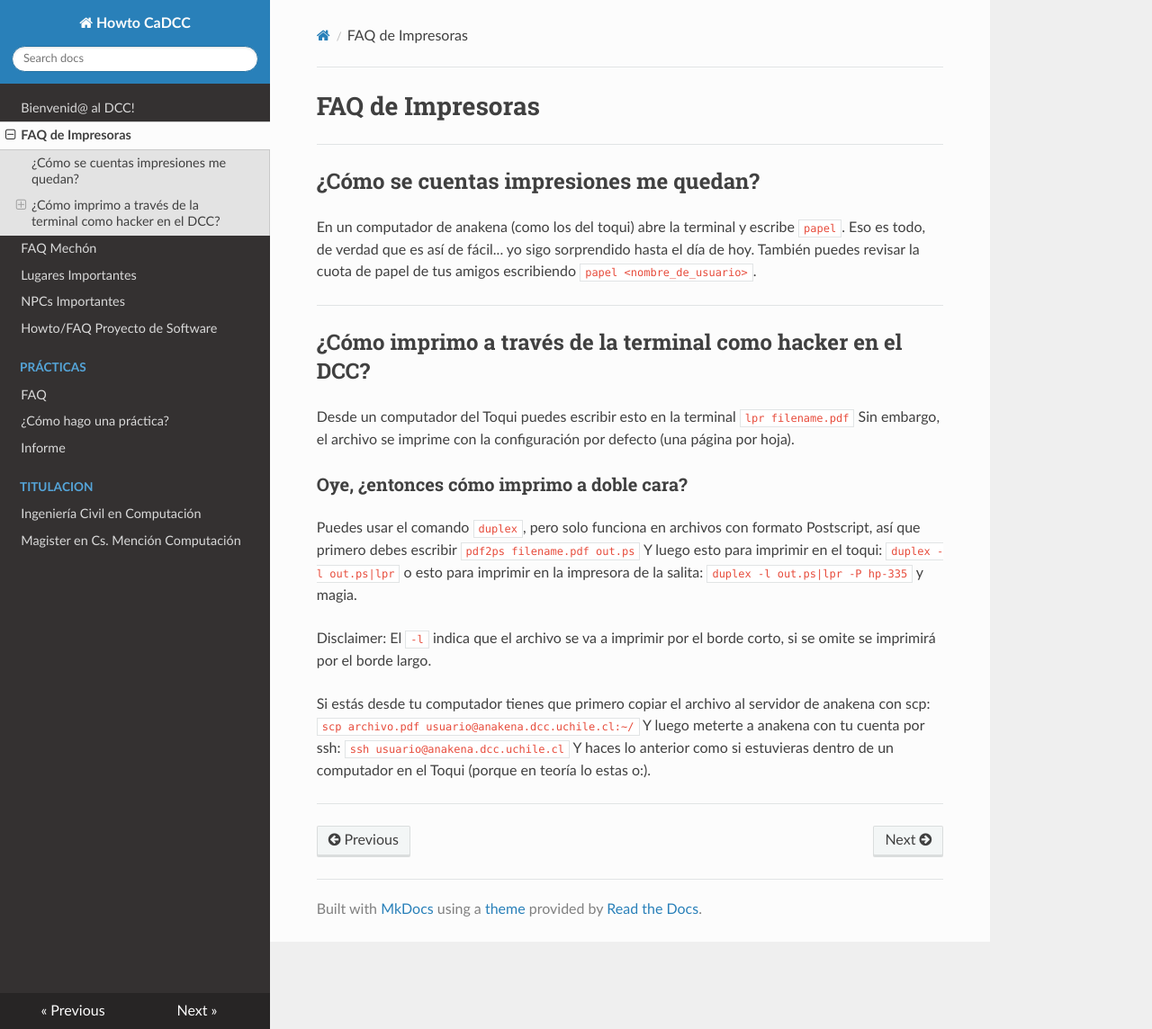
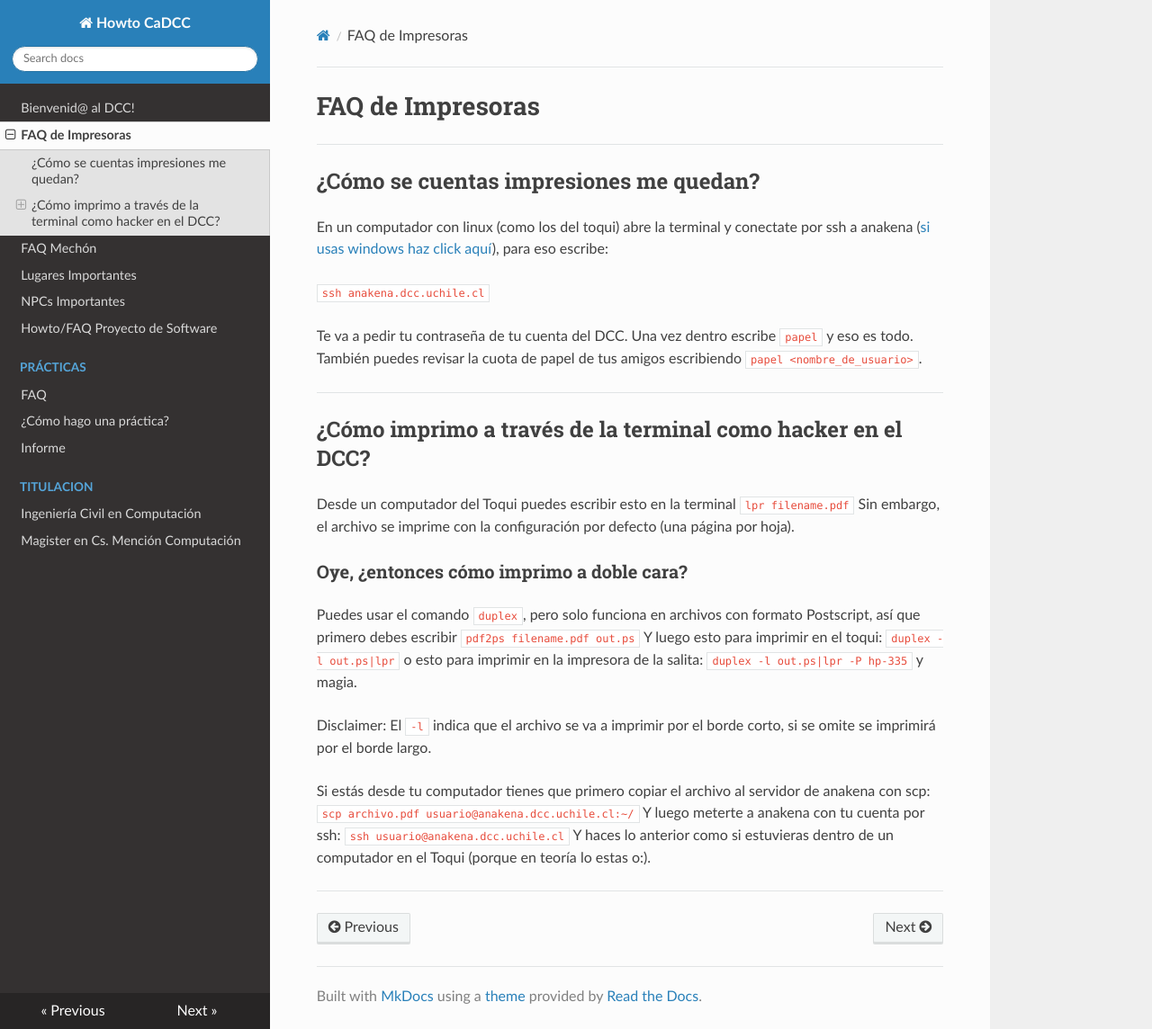
Before and after one commit to cadcc/howto, an MkDocs documentation site: the page built from docs/FAQ Impresoras.md, in a window 1280 px wide and 1144 px high. Shown: the whole window at 90% size. Built offline with MkDocs 1.6.1, drawn with Linux system fonts in a browser that asks for light colours; nearby versions of some CDN libraries.

Commit message:
Corrección sobre el comando papel
no decía que hay que meterse por ssh a anakena y se agregó un link que dice como hacer ssh con wandows

```diff
--- a/docs/FAQ Impresoras.md
+++ b/docs/FAQ Impresoras.md
@@ -4,7 +4,11 @@
 
 ## ¿Cómo se cuentas impresiones me quedan?
 
-En un computador de anakena (como los del toqui) abre la terminal y escribe `papel`. Eso es todo, de verdad que es así de fácil... yo sigo sorprendido hasta el día de hoy. También puedes revisar la cuota de papel de tus amigos escribiendo `papel <nombre_de_usuario>`.
+En un computador con linux (como los del toqui) abre la terminal y conectate por ssh a anakena ([si usas windows haz click aquí](https://mediatemple.net/community/products/dv/204404604/using-ssh-in-putty-)), para eso escribe:
+
+`ssh anakena.dcc.uchile.cl`
+
+Te va a pedir tu contraseña de tu cuenta del DCC. Una vez dentro escribe `papel` y eso es todo. También puedes revisar la cuota de papel de tus amigos escribiendo `papel <nombre_de_usuario>`.
 
 ---
 
```
